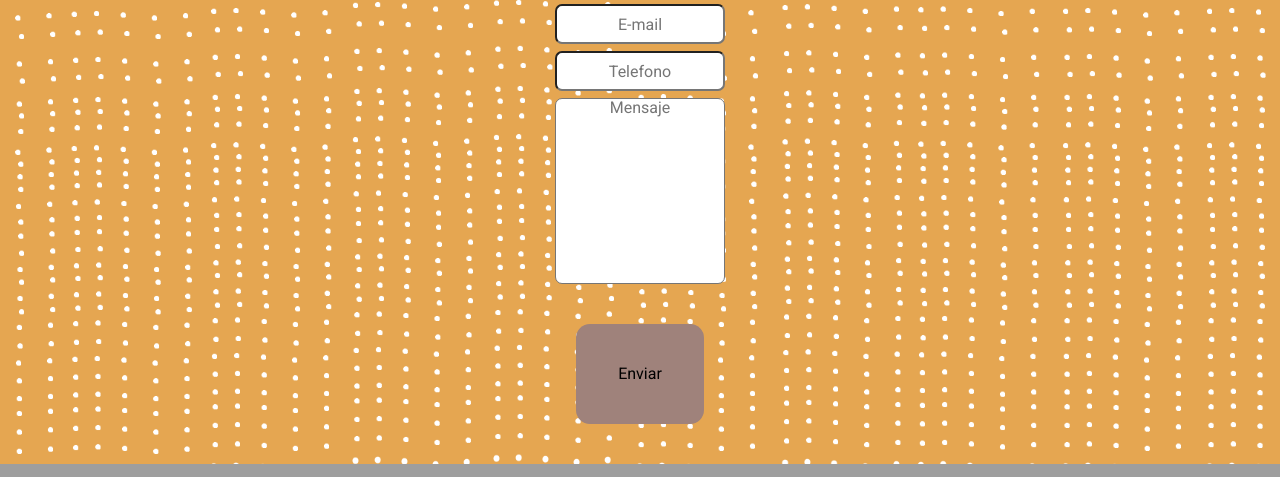
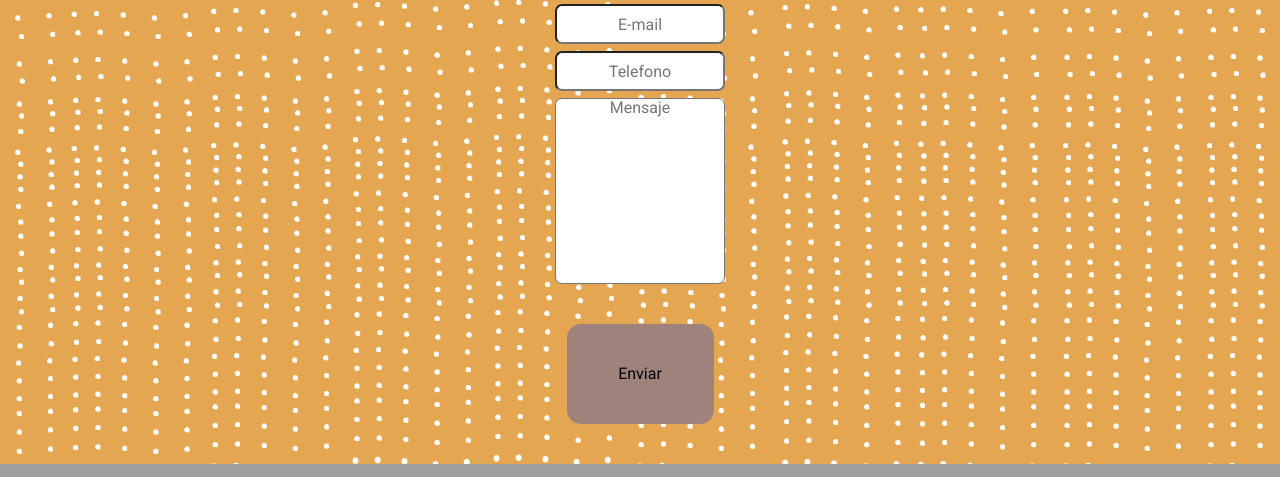
Before and after one commit to SantosZuber-zz/Buona_Fortuna, a website: page views/contacto.html in a window 1280 px wide. Shown: the part 226-703 px from the top of the page. Drawn offline with Linux system fonts and the light colour scheme; grey boxes are pictures that could not be loaded.

Commit message:
mejora width del submit

```diff
--- a/scss/_contacto.scss
+++ b/scss/_contacto.scss
@@ -39,8 +39,7 @@ textarea {
     color: black;
     margin-top: 40px;
     height: 100px;
-    width: 10%;
-    min-width: 90px;
+    width: 147px;
     transition: width 0.3s;
     border: 1px solid transparent;
     &:hover {
```
Also changed, not shown: css/style.css, 1 other file.
